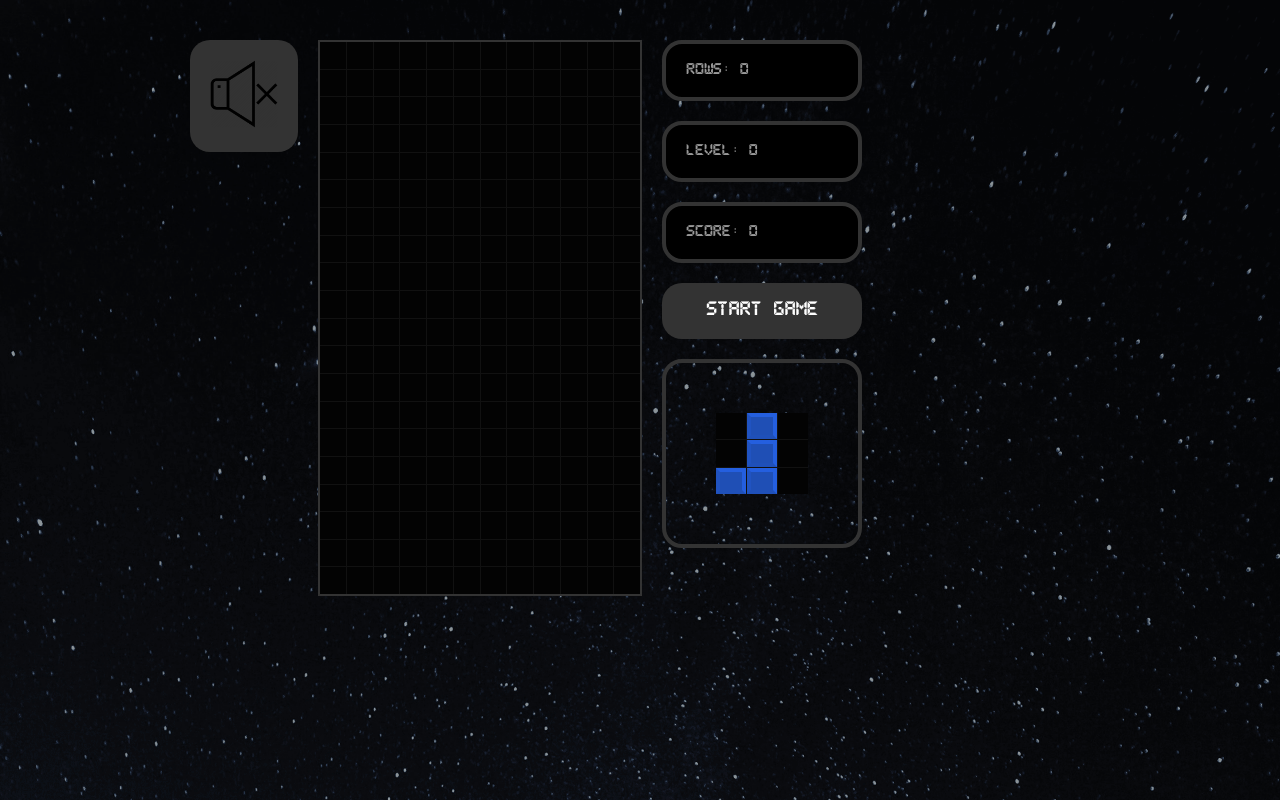
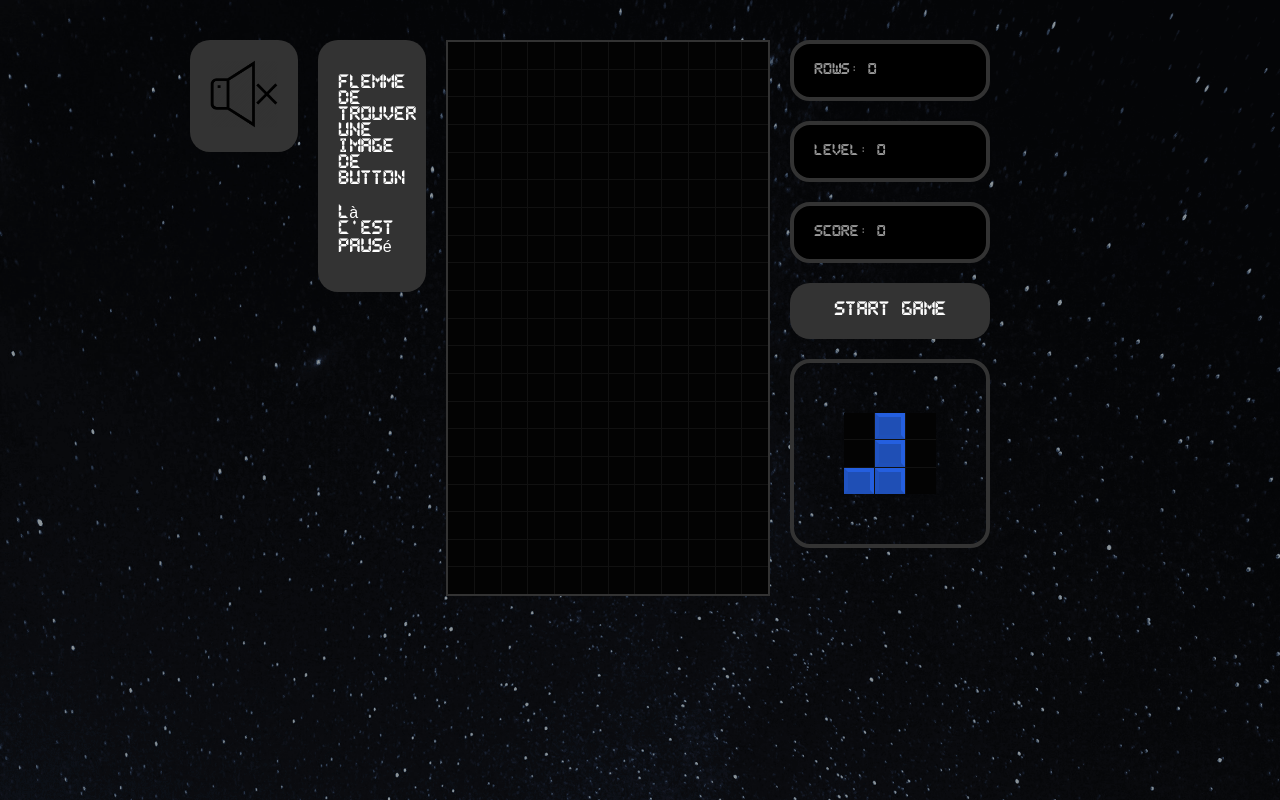
Before and after one commit to Gijix/react-tetris, a React (Create React App) app: page / in a window 1280 px wide. Built offline with nearby package versions, Linux system fonts and the light colour scheme; no server answers.

Commit message:
add pause experimental

```diff
--- a/src/components/Tetris.tsx
+++ b/src/components/Tetris.tsx
@@ -1,4 +1,4 @@
-import { useEffect, useState, FC } from "react";
+import { useEffect, useState, FC, useRef } from "react";
 import { useSound } from "use-sound";
 
 import { createStage, checkCollision } from "../gameHelpers";
@@ -19,6 +19,7 @@ import PlayMusic from "./PlayMusic";
 import TetrisMusic from '../sound/TetrisMusic.wav'
 import sound from "../img/sound.png";
 import stopSound from "../img/stopSound.png";
+import Toggle from "./Toggle";
 
 
 const Tetris: FC = () => {
@@ -27,6 +28,7 @@ const Tetris: FC = () => {
   const [music, setMusic] = useState(false);
   const [play,{stop}] = useSound(TetrisMusic,{volume : 0.1})
   const [icon,setIcon] = useState(stopSound)
+  const oldDroptime = useRef<number | null>(null)
 
   const [player, updatePlayerPos, resetPlayer, playerRotate, nextTetro] = usePlayer();
   const [stage, setStage, rowsCleared] = useStage(player, resetPlayer);
@@ -110,6 +112,15 @@ const Tetris: FC = () => {
     }
   };
 
+  const toggleGame = () => {
+    if (dropTime) {
+      oldDroptime.current = dropTime
+      setDropTime(null)
+    } else {
+      setDropTime(oldDroptime.current)
+    }
+  }
+
   useInterval(() => {
     drop();
   }, dropTime!);
@@ -123,6 +134,7 @@ const Tetris: FC = () => {
     >
       <StyledTetris>
         <PlayMusic icon={icon} inverseMusic={inverseMusic}/>
+        <Toggle toggleGame={toggleGame} dropTime={dropTime} />
         <Stage stage={stage} />
         <aside>
           {gameOver ? (
--- /dev/null
+++ b/src/components/Toggle.tsx
@@ -0,0 +1,13 @@
+import { FC, memo } from 'react';
+import { StyledCell } from './styles/StyledCell';
+import { TETROMINOS, tetrokey } from '../tetrominos';
+import { StyledPlayMusic } from './styles/StyledPlayMusic';
+
+const Toggle: FC<{ toggleGame: () => void, dropTime: number | null }> = ({ toggleGame, dropTime }) => (
+  <StyledPlayMusic onClick={toggleGame}>
+    <p>flemme de trouver une image de button</p>
+    <p>{dropTime ? "là c'est pas pausé": "là c'est pausé"}</p>
+  </StyledPlayMusic>
+)
+
+export default memo(Toggle);
--- a/src/hooks/usePlayer.ts
+++ b/src/hooks/usePlayer.ts
@@ -27,7 +27,7 @@ export const usePlayer = () => {
   };
 
   const playerRotate = (stage: IGrid, dir: number) => {
-    const clonedPlayer = JSON.parse(JSON.stringify(player)) as typeof player;
+    const clonedPlayer = JSON.parse(JSON.stringify(player)) as IPlayer;
     let offset = 1;
     clonedPlayer.tetromino = rotate(clonedPlayer.tetromino, dir);
 
```
